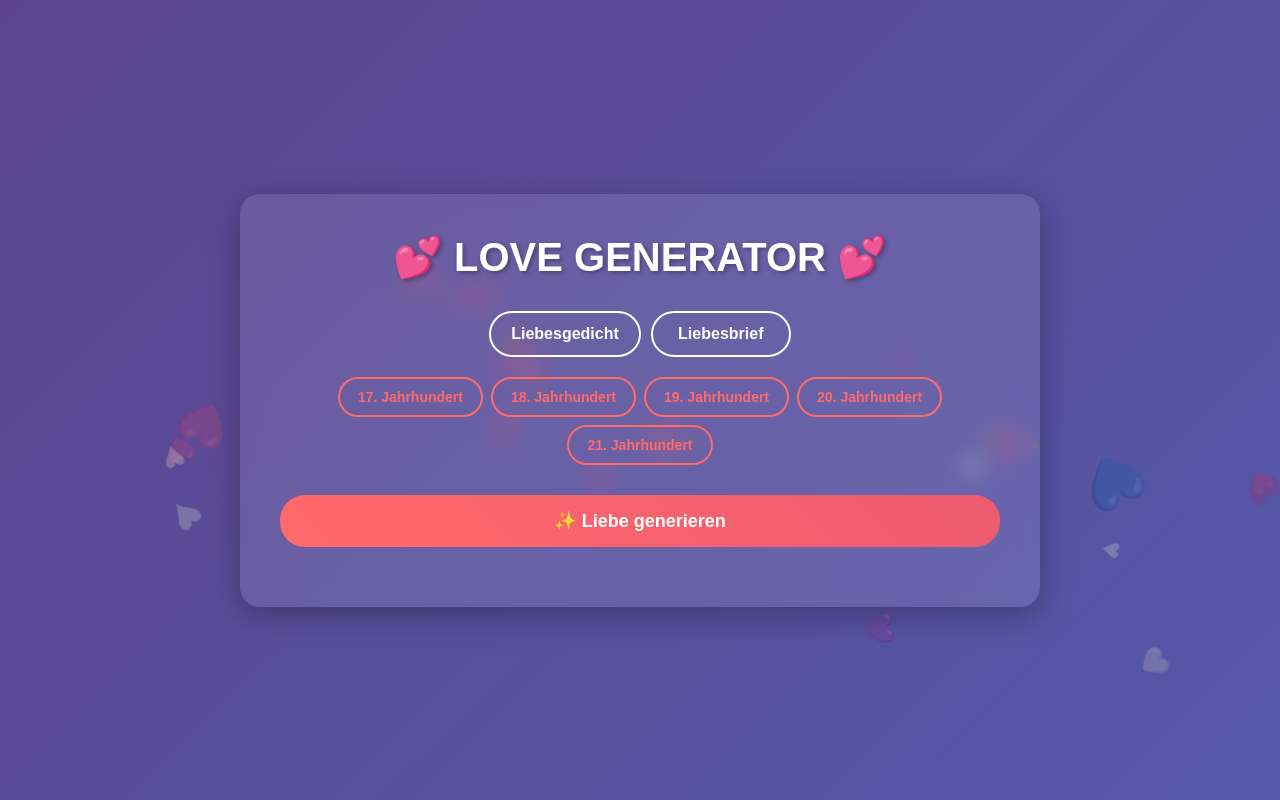
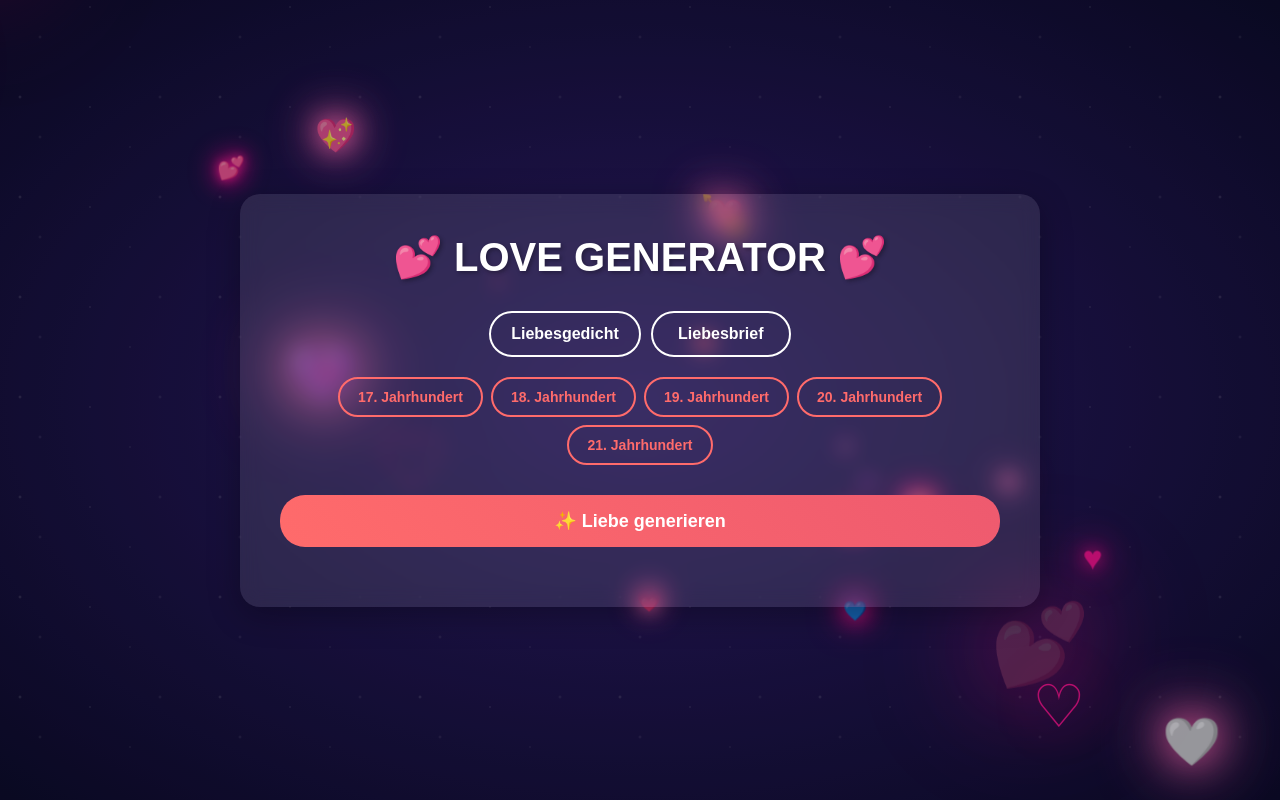
Before and after one commit to sebastianruffberlin/love-generator, a Flask app: page / in a window 1280 px wide. Run offline with Flask 3, Linux system fonts and the light colour scheme.

Commit message:
Update index.html

```diff
--- a/templates/index.html
+++ b/templates/index.html
@@ -22,7 +22,7 @@
             position: relative;
         }
 
-        /* Animierte Herzen Hintergrund */
+        /* 3D Herzen die auf den User zufliegen */
         .hearts-background {
             position: fixed;
             top: 0;
@@ -32,78 +32,139 @@
             z-index: -2;
             overflow: hidden;
             pointer-events: none;
+            perspective: 1000px;
+            background: radial-gradient(ellipse at center, #2d1b69 0%, #0c0b2a 100%);
         }
 
         .heart {
             position: absolute;
-            color: rgba(255, 255, 255, 0.3);
-            font-size: 30px;
-            animation: float-up linear infinite;
+            color: #ff1493;
+            font-size: 20px;
+            animation: flyTowards linear infinite;
             pointer-events: none;
+            text-shadow:
+                0 0 10px #ff1493,
+                0 0 20px #ff1493,
+                0 0 30px #ff1493;
+            opacity: 0;
         }
 
-        .heart:nth-child(1) { left: 10%; animation-duration: 8s; animation-delay: 0s; font-size: 40px; }
-        .heart:nth-child(2) { left: 20%; animation-duration: 10s; animation-delay: 2s; font-size: 25px; }
-        .heart:nth-child(3) { left: 30%; animation-duration: 12s; animation-delay: 4s; font-size: 30px; }
-        .heart:nth-child(4) { left: 40%; animation-duration: 9s; animation-delay: 1s; font-size: 25px; }
-        .heart:nth-child(5) { left: 50%; animation-duration: 11s; animation-delay: 3s; font-size: 40px; }
-        .heart:nth-child(6) { left: 60%; animation-duration: 7s; animation-delay: 5s; font-size: 30px; }
-        .heart:nth-child(7) { left: 70%; animation-duration: 13s; animation-delay: 2.5s; font-size: 25px; }
-        .heart:nth-child(8) { left: 80%; animation-duration: 8.5s; animation-delay: 4.5s; font-size: 30px; }
-        .heart:nth-child(9) { left: 90%; animation-duration: 10.5s; animation-delay: 1.5s; font-size: 40px; }
-        .heart:nth-child(10) { left: 15%; animation-duration: 9.5s; animation-delay: 3.5s; font-size: 25px; }
-        .heart:nth-child(11) { left: 35%; animation-duration: 11.5s; animation-delay: 0.5s; font-size: 30px; }
-        .heart:nth-child(12) { left: 65%; animation-duration: 12.5s; animation-delay: 2.8s; font-size: 40px; }
-        .heart:nth-child(13) { left: 85%; animation-duration: 7.5s; animation-delay: 4.2s; font-size: 25px; }
-        .heart:nth-child(14) { left: 25%; animation-duration: 14s; animation-delay: 1.8s; font-size: 30px; }
-        .heart:nth-child(15) { left: 75%; animation-duration: 8.8s; animation-delay: 3.2s; font-size: 40px; }
-        .heart:nth-child(16) { left: 5%; animation-duration: 9.2s; animation-delay: 1.2s; font-size: 25px; }
-        .heart:nth-child(17) { left: 45%; animation-duration: 10.8s; animation-delay: 3.8s; font-size: 30px; }
-        .heart:nth-child(18) { left: 95%; animation-duration: 8.2s; animation-delay: 0.8s; font-size: 40px; }
+        /* Verschiedene Herz-Größen und Startpositionen */
+        .heart:nth-child(1) { left: 10%; top: 10%; animation-duration: 4s; animation-delay: 0s; }
+        .heart:nth-child(2) { left: 80%; top: 20%; animation-duration: 5s; animation-delay: 1s; }
+        .heart:nth-child(3) { left: 30%; top: 70%; animation-duration: 3.5s; animation-delay: 2s; }
+        .heart:nth-child(4) { left: 60%; top: 40%; animation-duration: 4.5s; animation-delay: 0.5s; }
+        .heart:nth-child(5) { left: 90%; top: 80%; animation-duration: 6s; animation-delay: 1.5s; }
+        .heart:nth-child(6) { left: 20%; top: 30%; animation-duration: 3.8s; animation-delay: 2.5s; }
+        .heart:nth-child(7) { left: 70%; top: 60%; animation-duration: 5.2s; animation-delay: 0.8s; }
+        .heart:nth-child(8) { left: 40%; top: 90%; animation-duration: 4.2s; animation-delay: 1.8s; }
+        .heart:nth-child(9) { left: 85%; top: 15%; animation-duration: 3.2s; animation-delay: 2.2s; }
+        .heart:nth-child(10) { left: 15%; top: 85%; animation-duration: 5.5s; animation-delay: 0.3s; }
+        .heart:nth-child(11) { left: 55%; top: 25%; animation-duration: 4.8s; animation-delay: 1.3s; }
+        .heart:nth-child(12) { left: 25%; top: 55%; animation-duration: 3.7s; animation-delay: 2.8s; }
+        .heart:nth-child(13) { left: 75%; top: 75%; animation-duration: 5.8s; animation-delay: 0.7s; }
+        .heart:nth-child(14) { left: 35%; top: 35%; animation-duration: 4.3s; animation-delay: 1.7s; }
+        .heart:nth-child(15) { left: 95%; top: 5%; animation-duration: 3.9s; animation-delay: 2.3s; }
+        .heart:nth-child(16) { left: 5%; top: 95%; animation-duration: 5.3s; animation-delay: 0.9s; }
+        .heart:nth-child(17) { left: 65%; top: 65%; animation-duration: 4.7s; animation-delay: 1.9s; }
+        .heart:nth-child(18) { left: 45%; top: 45%; animation-duration: 3.3s; animation-delay: 2.7s; }
 
-        @keyframes float-up {
+        @keyframes flyTowards {
             0% {
-                transform: translateY(100vh) rotate(0deg);
-                opacity: 0;
-            }
-            10% {
-                opacity: 1;
-            }
-            90% {
-                opacity: 1;
-            }
-            100% {
-                transform: translateY(-20vh) rotate(360deg);
-                opacity: 0;
-            }
-        }
-
-        /* Herz-Pulse-Animation für mehr Lebendigkeit */
-        .heart:nth-child(odd) {
-            animation-name: float-up-pulse;
-        }
-
-        @keyframes float-up-pulse {
-            0% {
-                transform: translateY(100vh) rotate(0deg) scale(1);
+                transform: translateZ(-1000px) scale(0.1);
                 opacity: 0;
             }
             10% {
                 opacity: 1;
             }
             50% {
-                transform: translateY(50vh) rotate(180deg) scale(1.3);
+                transform: translateZ(-200px) scale(0.8);
+                opacity: 1;
             }
             90% {
-                opacity: 1;
+                transform: translateZ(100px) scale(2.5);
+                opacity: 0.8;
             }
             100% {
-                transform: translateY(-20vh) rotate(360deg) scale(0.8);
+                transform: translateZ(200px) scale(3);
                 opacity: 0;
             }
         }
 
-        /* Fallback: Animierter Gradient falls Video nicht lädt */
+        /* Zusätzliche Glow-Effekte */
+        .heart:nth-child(even) {
+            color: #ff69b4;
+            text-shadow:
+                0 0 15px #ff69b4,
+                0 0 25px #ff69b4,
+                0 0 35px #ff69b4;
+        }
+
+        .heart:nth-child(3n) {
+            color: #ff1493;
+            text-shadow:
+                0 0 20px #ff1493,
+                0 0 30px #ff1493,
+                0 0 40px #ff1493;
+            animation-name: flyTowardsPulse;
+        }
+
+        @keyframes flyTowardsPulse {
+            0% {
+                transform: translateZ(-1000px) scale(0.1);
+                opacity: 0;
+            }
+            10% {
+                opacity: 1;
+            }
+            25% {
+                transform: translateZ(-600px) scale(0.4);
+                opacity: 1;
+            }
+            50% {
+                transform: translateZ(-200px) scale(1.2);
+                opacity: 1;
+            }
+            75% {
+                transform: translateZ(50px) scale(2.8);
+                opacity: 0.9;
+            }
+            90% {
+                transform: translateZ(150px) scale(3.5);
+                opacity: 0.3;
+            }
+            100% {
+                transform: translateZ(300px) scale(4);
+                opacity: 0;
+            }
+        }
+
+        /* Sternenfeld-Effekt im Hintergrund */
+        .hearts-background::before {
+            content: '';
+            position: absolute;
+            top: 0;
+            left: 0;
+            width: 100%;
+            height: 100%;
+            background-image:
+                radial-gradient(2px 2px at 20px 30px, rgba(255, 255, 255, 0.3), transparent),
+                radial-gradient(2px 2px at 40px 70px, rgba(255, 255, 255, 0.2), transparent),
+                radial-gradient(1px 1px at 90px 40px, rgba(255, 255, 255, 0.4), transparent),
+                radial-gradient(1px 1px at 130px 80px, rgba(255, 255, 255, 0.3), transparent),
+                radial-gradient(2px 2px at 160px 30px, rgba(255, 255, 255, 0.2), transparent);
+            background-repeat: repeat;
+            background-size: 200px 100px;
+            animation: starfield 20s linear infinite;
+            opacity: 0.6;
+        }
+
+        @keyframes starfield {
+            0% { transform: translateY(0); }
+            100% { transform: translateY(-100px); }
+        }
+
+        /* Fallback: Dunkler Weltraum-Gradient */
         .gradient-background {
             position: fixed;
             top: 0;
@@ -111,15 +172,7 @@
             width: 100%;
             height: 100%;
             z-index: -3;
-            background: linear-gradient(135deg, #667eea 0%, #764ba2 50%, #667eea 100%);
-            background-size: 400% 400%;
-            animation: gradientShift 15s ease infinite;
-        }
-
-        @keyframes gradientShift {
-            0% { background-position: 0% 50%; }
-            50% { background-position: 100% 50%; }
-            100% { background-position: 0% 50%; }
+            background: radial-gradient(ellipse at center, #2d1b69 0%, #0c0b2a 100%);
         }
 
         /* Overlay für bessere Lesbarkeit - leichter für Herzen */
@@ -615,21 +668,46 @@
             lastTouchEnd = now;
         }, false);
 
-        // Herzen dynamisch erstellen
+        // 3D Herzen erstellen die auf den User zufliegen
         function createHearts() {
             const heartsContainer = document.querySelector('.hearts-background');
             const heartSymbols = ['♥', '♡', '💕', '💖', '💗', '💘', '💙', '💜', '🤍', '❤️'];
 
-            // 18 Herzen erstellen (15 + 20% = 3 mehr)
+            // 18 Herzen erstellen mit zufälligen Startpositionen
             for (let i = 0; i < 18; i++) {
                 const heart = document.createElement('div');
                 heart.className = 'heart';
                 heart.innerHTML = heartSymbols[Math.floor(Math.random() * heartSymbols.length)];
+
+                // Zufällige Startposition im gesamten Bildschirm
                 heart.style.left = Math.random() * 100 + '%';
+                heart.style.top = Math.random() * 100 + '%';
                 heart.style.animationDelay = Math.random() * 5 + 's';
-                heart.style.animationDuration = (Math.random() * 6 + 8) + 's';
+                heart.style.animationDuration = (Math.random() * 3 + 3) + 's'; // 3-6 Sekunden
+
                 heartsContainer.appendChild(heart);
             }
+
+            // Kontinuierlich neue Herzen erstellen
+            setInterval(() => {
+                if (heartsContainer.children.length < 25) { // Max 25 Herzen gleichzeitig
+                    const heart = document.createElement('div');
+                    heart.className = 'heart';
+                    heart.innerHTML = heartSymbols[Math.floor(Math.random() * heartSymbols.length)];
+                    heart.style.left = Math.random() * 100 + '%';
+                    heart.style.top = Math.random() * 100 + '%';
+                    heart.style.animationDuration = (Math.random() * 3 + 3) + 's';
+
+                    heartsContainer.appendChild(heart);
+
+                    // Herz nach Animation entfernen
+                    setTimeout(() => {
+                        if (heart.parentNode) {
+                            heart.parentNode.removeChild(heart);
+                        }
+                    }, 6000);
+                }
+            }, 800); // Neues Herz alle 0.8 Sekunden
         }
 
         // Herzen beim Laden erstellen
```
